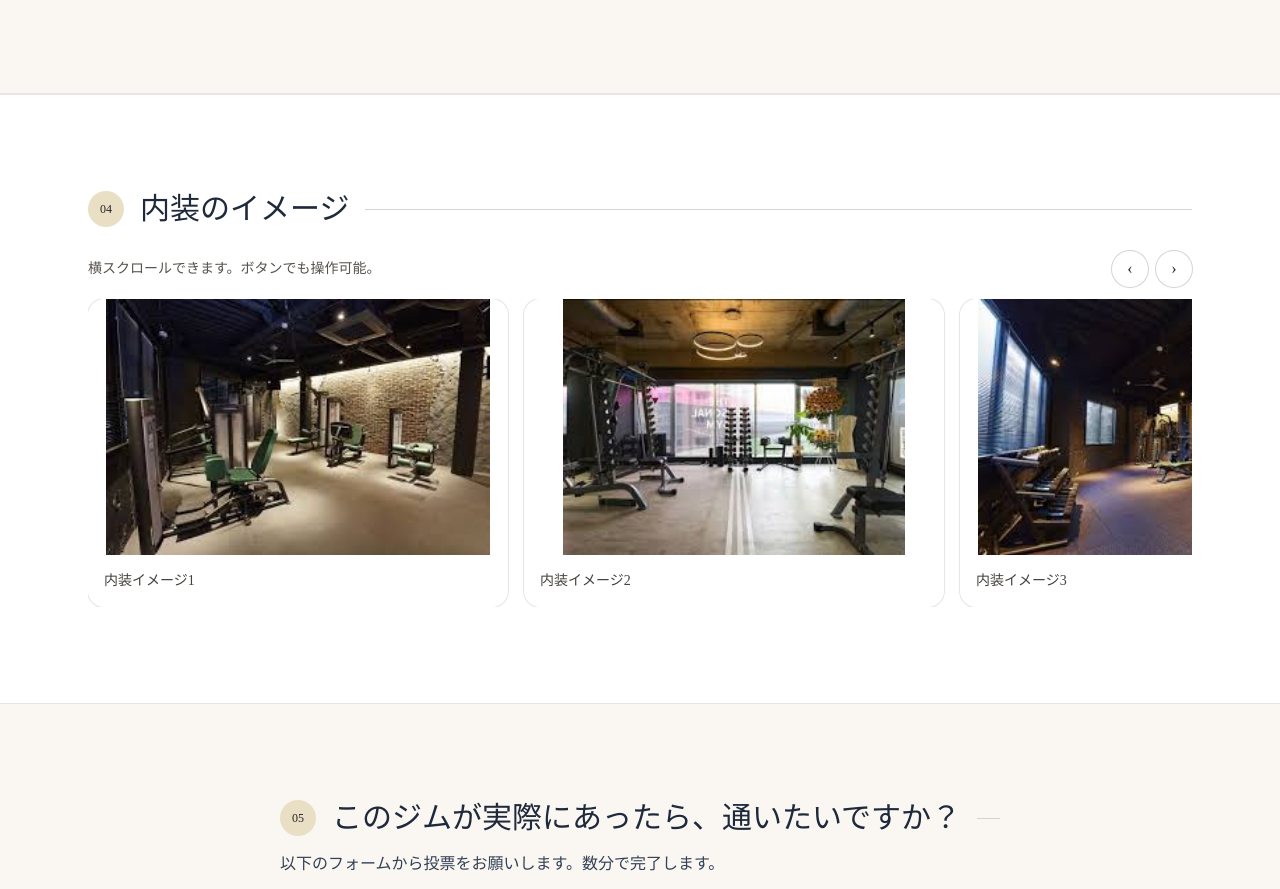
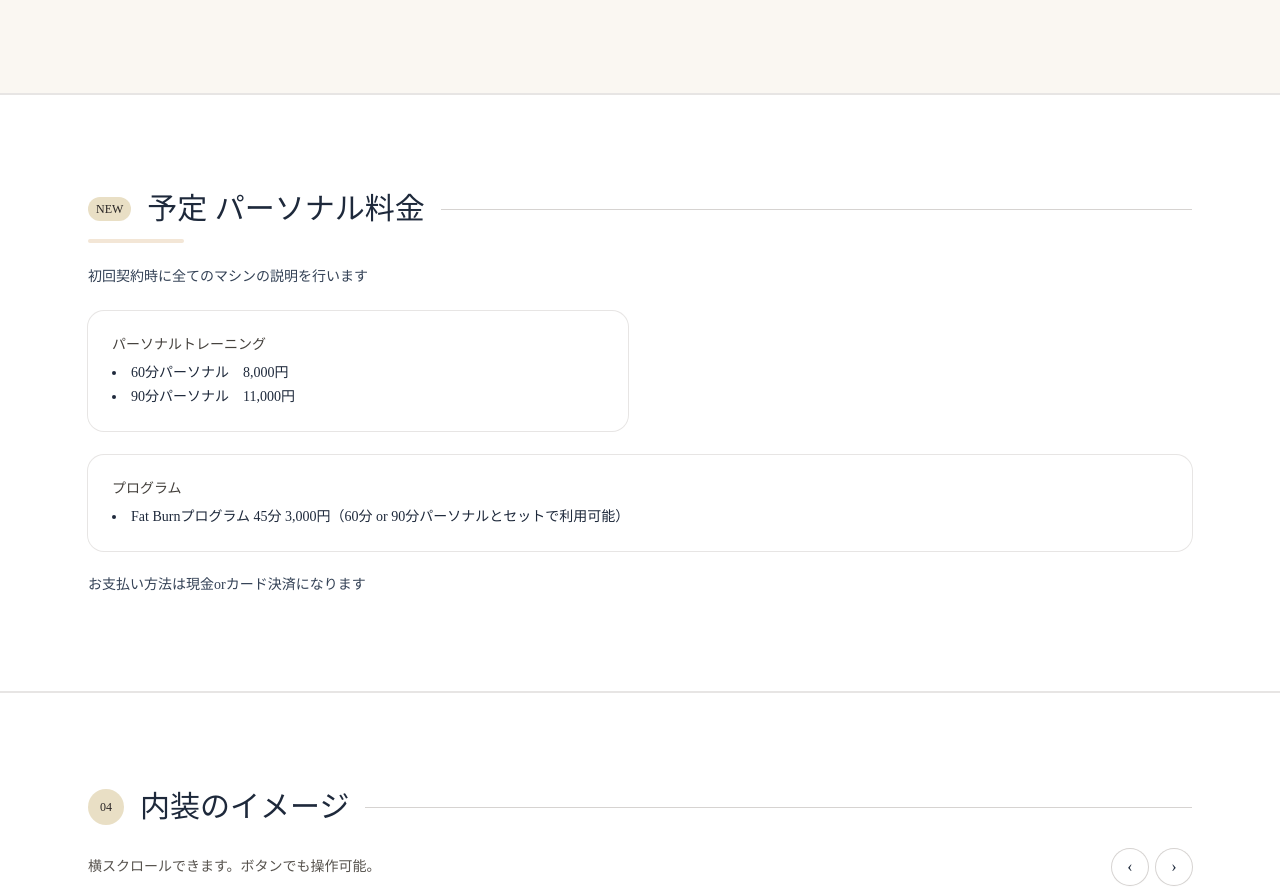
Before and after one commit to HORIKAWA-SHO/beginning-gym, a plain HTML site: page index.html in a window 1280 px wide. Shown: the part 2675-3564 px from the top of the page. Drawn offline with nearby package versions, Linux system fonts and the light colour scheme.

Commit message:
パーソナル料金セクション追加、使い方説明の枠削除、支払い方法の案内を追加

```diff
--- a/index.html
+++ b/index.html
@@ -244,6 +244,35 @@
       </div>
     </section>
 
+    <!-- personal: 予定 パーソナル料金 -->
+    <section id="personal" class="bg-white border-y border-stone-200">
+      <div class="max-w-6xl mx-auto px-6 py-16 md:py-24">
+        <div class="flex items-center gap-4 mb-3">
+          <span class="inline-flex items-center justify-center rounded-full bg-[#E9DFC5] text-stone-800 text-xs font-medium px-2 py-1">NEW</span>
+          <h2 class="font-serifjp text-2xl md:text-3xl">予定 パーソナル料金</h2>
+          <div class="h-px bg-stone-300 flex-1"></div>
+        </div>
+        <div class="h-1 w-24 rounded-full bg-[#F3E6D6] mb-6"></div>
+        <p class="mt-6 text-sm text-slate-700">初回契約時に全てのマシンの説明を行います</p>
+        <div class="mt-6 grid md:grid-cols-2 gap-6">
+          <div class="rounded-2xl bg-white ring-1 ring-stone-200 p-6">
+            <p class="text-stone-700 text-sm">パーソナルトレーニング</p>
+            <ul class="mt-2 text-slate-800 text-sm space-y-1 list-disc list-inside">
+              <li>60分パーソナル　8,000円</li>
+              <li>90分パーソナル　11,000円</li>
+            </ul>
+          </div>
+          <div class="md:col-span-2 rounded-2xl bg-white ring-1 ring-stone-200 p-6">
+            <p class="text-stone-700 text-sm">プログラム</p>
+            <ul class="mt-2 text-slate-800 text-sm space-y-1 list-disc list-inside">
+              <li>Fat Burnプログラム 45分 3,000円（60分 or 90分パーソナルとセットで利用可能）</li>
+            </ul>
+          </div>
+          <p class="md:col-span-2 text-sm text-slate-700">お支払い方法は現金orカード決済になります</p>
+        </div>
+      </div>
+    </section>
+
     <!-- interior: 内装のイメージ（カルーセル） -->
     <section id="interior" class="bg-white border-y border-stone-200">
       <div class="max-w-6xl mx-auto px-6 py-16 md:py-24">
```
